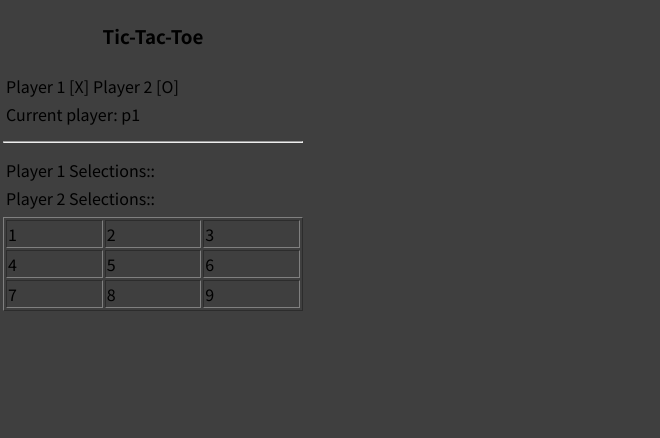
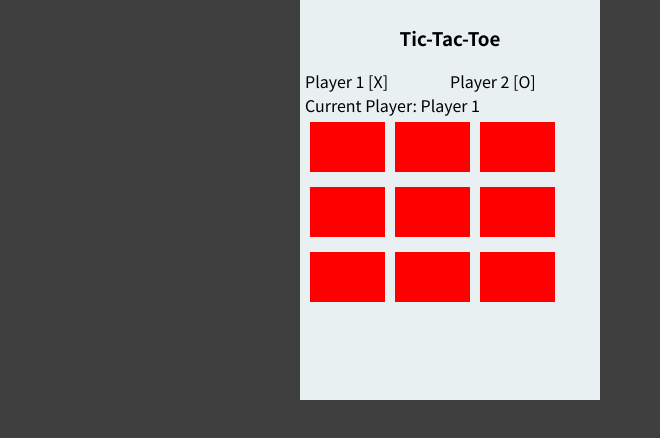
Before and after one commit to rajamariadoss/Learning, a React (Create React App) app in the folder react-tic-tac-toe/: page / in a window 1280 px wide. Shown: the top 438 px of the page, without its empty margins (0-660 px from the left). Built offline with nearby package versions, Linux system fonts and the light colour scheme.

Commit message:
Fix styles and functionalities for game

```diff
--- a/react-tic-tac-toe/src/App.js
+++ b/react-tic-tac-toe/src/App.js
@@ -1,56 +1,11 @@
-import React, {useState} from 'react';
+import React from 'react';
 
-import Players from './components/Players';
-import Boards from './components/Boards';
+import Game from './components/Game';
 
 const  App = () => {
 
-  const players = [
-    {
-      id: 'p1',
-      title: 'Player 1',
-      symbol: 'X'
-    },
-    {
-      id: 'p2',
-      title: 'Player 2',
-      symbol: 'O'
-    },
-  ];
-
-  const [currentPlayerId, setCurrentPlayerId] = useState(players[0].id);
-
-  const onNextPlayerHandler = (nextPlayer) => {
-    setCurrentPlayerId(nextPlayer.id);
-  };
-
   return (
-    <div>
-      <table>
-        <thead>
-          <tr>
-            <th><h3>Tic-Tac-Toe</h3></th>
-          </tr>
-        </thead>
-        <tbody>
-        <tr>
-          <td>
-            <Players players={players} currentPlayerId={currentPlayerId} />
-          </td>
-        </tr>
-        <tr>
-          <td><hr></hr></td>
-        </tr>
-        <tr>
-          <td>
-            <Boards players={players} currentPlayerId={currentPlayerId} nextPlayer={onNextPlayerHandler} />
-          </td>
-        </tr>
-        </tbody>
-      </table>
-
-
-    </div>
+    <Game />
   );
 }
 
--- a/react-tic-tac-toe/src/components/Boards.css
+++ b/react-tic-tac-toe/src/components/Boards.css
@@ -0,0 +1,11 @@
+.game-board {
+    background-color: red;
+    width:75px;
+    height:50px;
+    margin:5px;
+    display: inline-block;
+    text-align: center;
+    font-size: 30px;
+    font-weight: bold;
+    color: beige;
+}
--- a/react-tic-tac-toe/src/components/Boards.js
+++ b/react-tic-tac-toe/src/components/Boards.js
@@ -5,7 +5,7 @@ import './Boards.css';
 const Boards = (props) => {
     const [p1Selections,setP1Selections] = useState(['']);
     const [p2Selections,setP2Selections] = useState(['']);
-    const [winningPlayer, setWinningPlayer] = useState('');
+    const [winningPlayer, setWinningPlayer] = useState([]);
 
     const winningCombinations = [
         ['b1','b2','b3'],['b4','b5','b6'],['b7','b8','b9'],
@@ -24,83 +24,85 @@ const Boards = (props) => {
         return winner;
     };
 
+    let currentPlayerId = props.currentPlayer.id;
+
     const boardClickHandler = (event) => {
 
-        let symbol;
-        if (winningPlayer === '' && event.target.innerHTML !== props.players[0].symbol && event.target.innerHTML !== props.players[1].symbol) {
-            if (props.currentPlayerId === 'p1') {
+        if (Object.keys(winningPlayer).length ===  0 && event.target.innerHTML !== props.players[0].symbol && event.target.innerHTML !== props.players[1].symbol) {
+            if (currentPlayerId === 'p1') {
                 props.nextPlayer(props.players[1]);
-                symbol = props.players[0].symbol;
+                event.target.innerHTML = props.players[0].symbol;
                 let selections = [...p1Selections, event.target.id];
                 setP1Selections(selections);
                 if(checkWinner(selections)){
-                    setWinningPlayer ('player1 wins');
+                    setWinningPlayer (props.currentPlayer);
                 }
             } else {
                 props.nextPlayer(props.players[0]);
-                symbol = props.players[1].symbol;
+                event.target.innerHTML = props.players[1].symbol;
                 let selections = [...p2Selections, event.target.id];
                 setP2Selections(selections);
                 if(checkWinner(selections)){
-                    setWinningPlayer ('player2 wins');
+                    setWinningPlayer (props.currentPlayer);
                 }
             }
-            event.target.innerHTML = symbol;
         }
     };
 
+    const refreshPage = () => {
+        window.location.reload(false);
+    };
+
+
+    if (Object.keys(winningPlayer).length >  0) {
+        return (
+            <div className='game-winner-container'>
+                <div className='game-winner-display'>{winningPlayer.title} Wins!!!</div>
+                <div><button type='button' onClick={refreshPage}>Play Again</button></div>
+            </div>
+        );
+    }
+
     return (
-        <div>
-        <table>
-            <tbody>
-            <tr>
-                <td>Player 1 Selections:: {p1Selections} </td>
-            </tr>
-            <tr>
-                <td>Player 2 Selections:: {p2Selections}</td>
-            </tr>
-            <tr>
-                <td>{winningPlayer}</td>
-            </tr>
-            </tbody>
-        </table>
-        <table border='1' width='300'>
-            <tbody>
-              <tr>
-                <td>
-                    <label id="b1" onClick={boardClickHandler}>1</label>
-                </td>
-                <td>
-                    <label id="b2" onClick={boardClickHandler}>2</label>
-                </td>
-                <td>
-                    <label id="b3" onClick={boardClickHandler}>3</label>
-                </td>
-              </tr>
-              <tr>
-                <td>
-                    <label id="b4" onClick={boardClickHandler}>4</label>
-                </td>
-                <td>
-                    <label id="b5" onClick={boardClickHandler}>5</label>
-                </td>
-                <td>
-                    <label id="b6" onClick={boardClickHandler}>6</label>
-                </td>
-              </tr>
-              <tr>
-                <td>
-                    <label id="b7" onClick={boardClickHandler}>7</label>
-                </td>
-                <td>
-                    <label id="b8" onClick={boardClickHandler}>8</label>
-                </td>
-                <td>
-                    <label id="b9" onClick={boardClickHandler}>9</label>
-                </td>
-              </tr>
-          </tbody>
-        </table>
+        <div className='game-boards-container'>
+            <div className="game-boards__currentPlayer">
+                Current Player: {props.currentPlayer.title}
+            </div>
+            <div className='game-boards__boards'>
+                <div className='game-boards_boards-row1'>
+                    <div id="b1" className='game-board' onClick={boardClickHandler}>
+
+                    </div>
+                    <div id="b2" className='game-board' onClick={boardClickHandler}>
+
+                    </div>
+                    <div id="b3" className='game-board' onClick={boardClickHandler}>
+
+                    </div>
+                </div>
+                <div className='game-boards_boards-row2'>
+                    <div id="b4" className='game-board' onClick={boardClickHandler}>
+
+                    </div>
+                    <div id="b5" className='game-board' onClick={boardClickHandler}>
+
+                    </div>
+                    <div id="b6" className='game-board' onClick={boardClickHandler}>
+
+                    </div>
+                </div>
+                <div className='game-boards_boards-row3'>
+                    <div id="b7" className='game-board' onClick={boardClickHandler}>
+
+                    </div>
+                    <div id="b8" className='game-board' onClick={boardClickHandler}>
+
+                    </div>
+                    <div id="b9" className='game-board' onClick={boardClickHandler}>
+
+                    </div>
+                </div>
+            </div>
         </div>
     )
 };
--- /dev/null
+++ b/react-tic-tac-toe/src/components/Game.css
@@ -0,0 +1,12 @@
+.game-container {
+    height: 400px;
+    width: 300px;
+    padding: 5px;
+    background-color: #E8F0F2;
+    position: absolute;
+    left: 300px;
+}
+
+h3 {
+    text-align: center;
+}
--- /dev/null
+++ b/react-tic-tac-toe/src/components/Game.js
@@ -0,0 +1,38 @@
+import React, {useState} from 'react';
+
+import './Game.css';
+import Players from './Players';
+import Boards from './Boards';
+
+const Game = () => {
+    const players = [
+        {
+          id: 'p1',
+          title: 'Player 1',
+          symbol: 'X'
+        },
+        {
+          id: 'p2',
+          title: 'Player 2',
+          symbol: 'O'
+        },
+      ];
+
+      const [currentPlayer, setCurrentPlayer] = useState(players[0]);
+
+      const onNextPlayerHandler = (nextPlayer) => {
+        setCurrentPlayer(nextPlayer);
+      };
+
+      return (
+        <div className='game-container'>
+          <div className='game-head'>
+            <h3>Tic-Tac-Toe</h3>
+          </div>
+            <Players players={players} />
+            <Boards players={players} currentPlayer={currentPlayer} nextPlayer={onNextPlayerHandler} />
+        </div>
+      );
+};
+
+export default Game;
--- a/react-tic-tac-toe/src/components/Players.css
+++ b/react-tic-tac-toe/src/components/Players.css
@@ -0,0 +1,13 @@
+.game-players__player1 {
+    display:inline-block;
+    width:50%;
+}
+
+.game-players__player2 {
+    display:inline-block;
+    width:50%;
+}
+
+.game-players__currentplayer {
+    text-align: center;
+}
--- a/react-tic-tac-toe/src/components/Players.js
+++ b/react-tic-tac-toe/src/components/Players.js
@@ -6,17 +6,14 @@ import Player from './Player'
 const Players = (props) => {
 
     return (
-        <table>
-            <tbody>
-                <tr>
-                    <td><Player title={props.players[0].title} symbol={props.players[0].symbol}/></td>
-                    <td><Player title={props.players[1].title} symbol={props.players[1].symbol}/></td>
-                </tr>
-                <tr>
-                    <td colSpan="2">Current player: {props.currentPlayerId}</td>
-                </tr>
-            </tbody>
-        </table>
+        <div className='game-players'>
+            <div className='game-players__player1'>
+                <Player title={props.players[0].title} symbol={props.players[0].symbol}/>
+            </div>
+            <div className='game-players__player2'>
+                <Player title={props.players[1].title} symbol={props.players[1].symbol}/>
+            </div>
+        </div>
     )
 };
 
```
